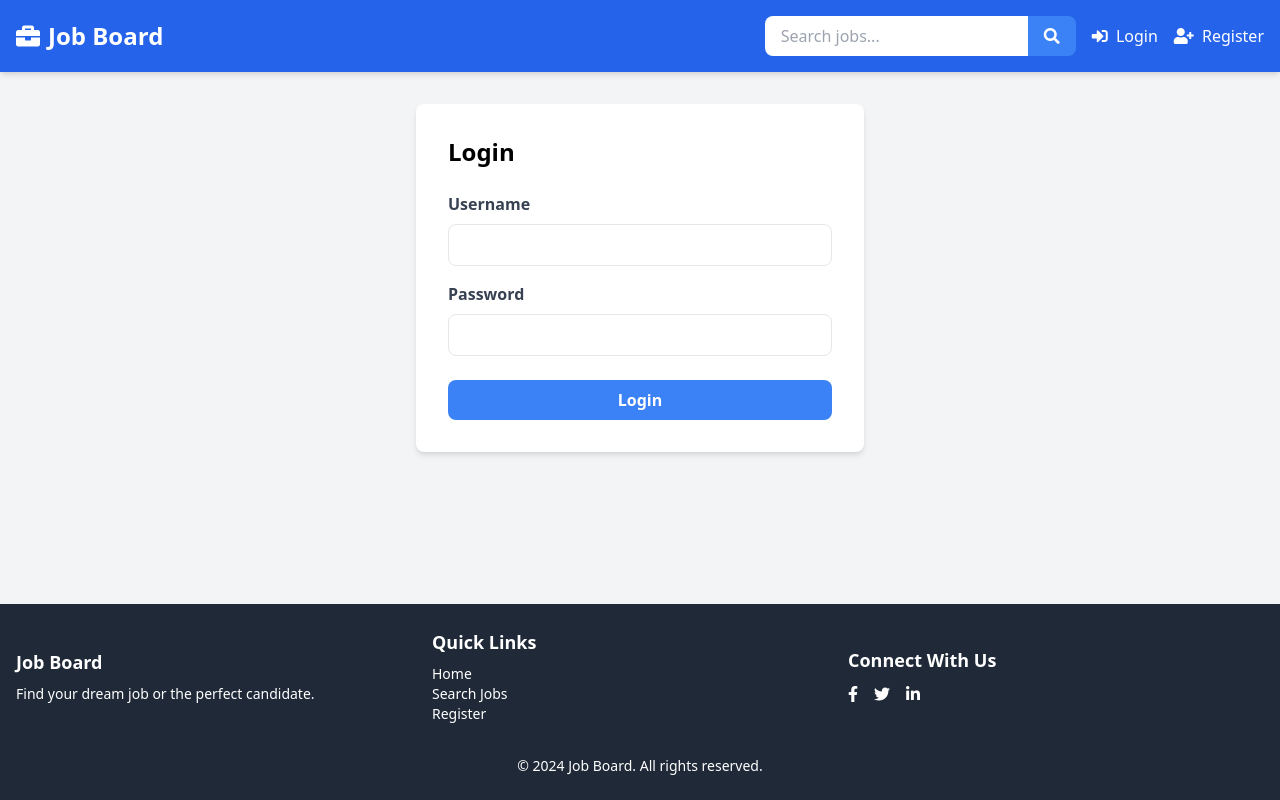
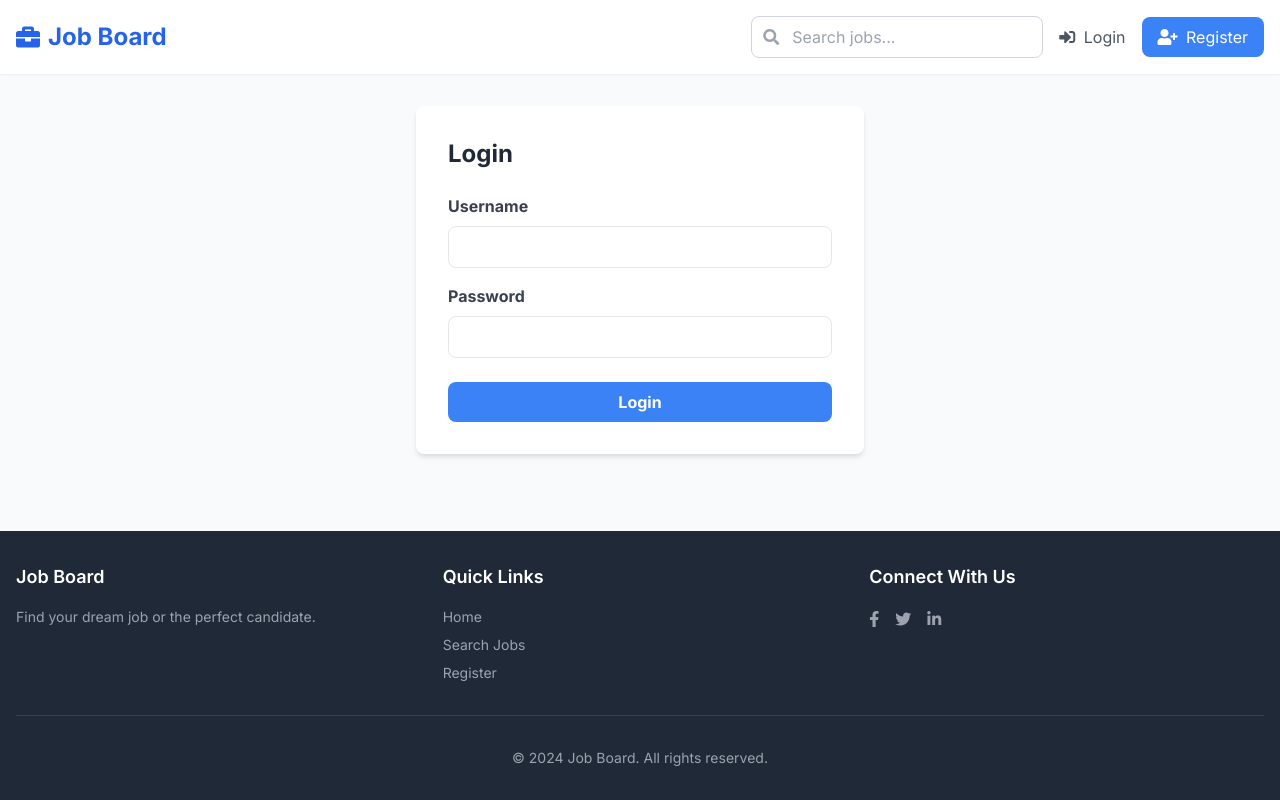
Before and after one commit to thomascodes1-dot/HotSauceJobs_agent, a Flask app: a page that uses templates/base.html in a window 1280 px wide. Run offline with Flask 3, Linux system fonts and the light colour scheme.

```diff
--- a/templates/base.html
+++ b/templates/base.html
@@ -6,39 +6,50 @@
     <title>Job Board</title>
     <link href="https://cdn.jsdelivr.net/npm/tailwindcss@2.2.19/dist/tailwind.min.css" rel="stylesheet">
     <link href="https://cdnjs.cloudflare.com/ajax/libs/font-awesome/5.15.3/css/all.min.css" rel="stylesheet">
+    <style>
+        @import url('https://fonts.googleapis.com/css2?family=Inter:wght@400;500;600;700&display=swap');
+        body {
+            font-family: 'Inter', sans-serif;
+        }
+        .transition-all {
+            transition: all 0.3s ease;
+        }
+    </style>
 </head>
-<body class="bg-gray-100 flex flex-col min-h-screen">
-    <header class="bg-blue-600 text-white shadow-md">
+<body class="bg-gray-50 flex flex-col min-h-screen text-gray-800">
+    <header class="bg-white shadow-sm sticky top-0 z-10">
         <nav class="container mx-auto p-4">
             <div class="flex justify-between items-center">
-                <a href="/" class="text-2xl font-bold flex items-center">
+                <a href="/" class="text-2xl font-bold flex items-center text-blue-600 hover:text-blue-700 transition-all">
                     <i class="fas fa-briefcase mr-2"></i>
                     Job Board
                 </a>
                 <div class="flex items-center space-x-4">
                     <form action="{{ url_for('main.search') }}" method="GET" class="hidden md:flex">
-                        <input type="text" name="q" placeholder="Search jobs..." class="px-4 py-2 rounded-l-lg text-gray-800 focus:outline-none focus:ring-2 focus:ring-blue-300">
-                        <button type="submit" class="bg-blue-500 text-white px-4 py-2 rounded-r-lg hover:bg-blue-400 focus:outline-none focus:ring-2 focus:ring-blue-300">
-                            <i class="fas fa-search"></i>
-                        </button>
+                        <div class="relative">
+                            <input type="text" name="q" placeholder="Search jobs..." class="pl-10 pr-4 py-2 rounded-lg text-gray-800 border border-gray-300 focus:outline-none focus:ring-2 focus:ring-blue-300 focus:border-transparent transition-all">
+                            <button type="submit" class="absolute left-3 top-1/2 transform -translate-y-1/2 text-gray-400 hover:text-blue-500 focus:outline-none transition-all">
+                                <i class="fas fa-search"></i>
+                            </button>
+                        </div>
                     </form>
                     {% if current_user.is_authenticated %}
-                        <a href="{{ url_for('main.profile') }}" class="text-white hover:text-blue-200">
+                        <a href="{{ url_for('main.profile') }}" class="text-gray-600 hover:text-blue-600 transition-all">
                             <i class="fas fa-user-circle mr-1"></i> Profile
                         </a>
                         {% if current_user.is_admin %}
-                        <a href="{{ url_for('main.admin_panel') }}" class="text-white hover:text-blue-200">
+                        <a href="{{ url_for('main.admin_panel') }}" class="text-gray-600 hover:text-blue-600 transition-all">
                             <i class="fas fa-cog mr-1"></i> Admin
                         </a>
                         {% endif %}
-                        <a href="{{ url_for('main.logout') }}" class="text-white hover:text-blue-200">
+                        <a href="{{ url_for('main.logout') }}" class="text-gray-600 hover:text-blue-600 transition-all">
                             <i class="fas fa-sign-out-alt mr-1"></i> Logout
                         </a>
                     {% else %}
-                        <a href="{{ url_for('main.login') }}" class="text-white hover:text-blue-200">
+                        <a href="{{ url_for('main.login') }}" class="text-gray-600 hover:text-blue-600 transition-all">
                             <i class="fas fa-sign-in-alt mr-1"></i> Login
                         </a>
-                        <a href="{{ url_for('main.register') }}" class="text-white hover:text-blue-200">
+                        <a href="{{ url_for('main.register') }}" class="bg-blue-500 text-white px-4 py-2 rounded-lg hover:bg-blue-600 transition-all">
                             <i class="fas fa-user-plus mr-1"></i> Register
                         </a>
                     {% endif %}
@@ -51,8 +62,9 @@
         {% with messages = get_flashed_messages(with_categories=true) %}
             {% if messages %}
                 {% for category, message in messages %}
-                    <div class="bg-{{ 'green' if category == 'success' else 'red' }}-100 border border-{{ 'green' if category == 'success' else 'red' }}-400 text-{{ 'green' if category == 'success' else 'red' }}-700 px-4 py-3 rounded relative mb-4" role="alert">
-                        <span class="block sm:inline">{{ message }}</span>
+                    <div class="bg-{{ 'green' if category == 'success' else 'red' }}-100 border-l-4 border-{{ 'green' if category == 'success' else 'red' }}-500 text-{{ 'green' if category == 'success' else 'red' }}-700 p-4 rounded-r mb-4 shadow-sm" role="alert">
+                        <p class="font-bold">{{ 'Success' if category == 'success' else 'Error' }}</p>
+                        <p>{{ message }}</p>
                     </div>
                 {% endfor %}
             {% endif %}
@@ -61,34 +73,34 @@
     </main>
 
     <footer class="bg-gray-800 text-white mt-8">
-        <div class="container mx-auto py-6 px-4">
-            <div class="flex flex-wrap justify-between items-center">
-                <div class="w-full md:w-1/3 mb-4 md:mb-0">
-                    <h3 class="text-lg font-semibold mb-2">Job Board</h3>
-                    <p class="text-sm">Find your dream job or the perfect candidate.</p>
+        <div class="container mx-auto py-8 px-4">
+            <div class="grid grid-cols-1 md:grid-cols-3 gap-8">
+                <div>
+                    <h3 class="text-lg font-semibold mb-4">Job Board</h3>
+                    <p class="text-sm text-gray-400">Find your dream job or the perfect candidate.</p>
                 </div>
-                <div class="w-full md:w-1/3 mb-4 md:mb-0">
-                    <h3 class="text-lg font-semibold mb-2">Quick Links</h3>
-                    <ul class="text-sm">
-                        <li><a href="{{ url_for('main.index') }}" class="hover:text-blue-300">Home</a></li>
-                        <li><a href="{{ url_for('main.search') }}" class="hover:text-blue-300">Search Jobs</a></li>
+                <div>
+                    <h3 class="text-lg font-semibold mb-4">Quick Links</h3>
+                    <ul class="text-sm space-y-2">
+                        <li><a href="{{ url_for('main.index') }}" class="text-gray-400 hover:text-white transition-all">Home</a></li>
+                        <li><a href="{{ url_for('main.search') }}" class="text-gray-400 hover:text-white transition-all">Search Jobs</a></li>
                         {% if current_user.is_authenticated %}
-                        <li><a href="{{ url_for('main.profile') }}" class="hover:text-blue-300">Profile</a></li>
+                        <li><a href="{{ url_for('main.profile') }}" class="text-gray-400 hover:text-white transition-all">Profile</a></li>
                         {% else %}
-                        <li><a href="{{ url_for('main.register') }}" class="hover:text-blue-300">Register</a></li>
+                        <li><a href="{{ url_for('main.register') }}" class="text-gray-400 hover:text-white transition-all">Register</a></li>
                         {% endif %}
                     </ul>
                 </div>
-                <div class="w-full md:w-1/3">
-                    <h3 class="text-lg font-semibold mb-2">Connect With Us</h3>
+                <div>
+                    <h3 class="text-lg font-semibold mb-4">Connect With Us</h3>
                     <div class="flex space-x-4">
-                        <a href="#" class="text-white hover:text-blue-300"><i class="fab fa-facebook-f"></i></a>
-                        <a href="#" class="text-white hover:text-blue-300"><i class="fab fa-twitter"></i></a>
-                        <a href="#" class="text-white hover:text-blue-300"><i class="fab fa-linkedin-in"></i></a>
+                        <a href="#" class="text-gray-400 hover:text-white transition-all"><i class="fab fa-facebook-f"></i></a>
+                        <a href="#" class="text-gray-400 hover:text-white transition-all"><i class="fab fa-twitter"></i></a>
+                        <a href="#" class="text-gray-400 hover:text-white transition-all"><i class="fab fa-linkedin-in"></i></a>
                     </div>
                 </div>
             </div>
-            <div class="mt-8 text-center text-sm">
+            <div class="mt-8 pt-8 border-t border-gray-700 text-center text-sm text-gray-400">
                 &copy; 2024 Job Board. All rights reserved.
             </div>
         </div>
```
